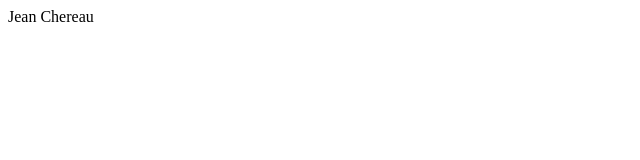
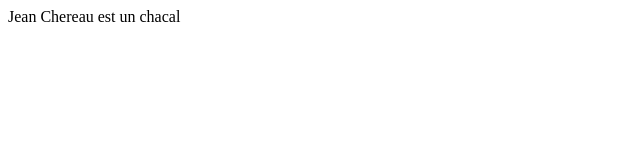
Before and after one commit to jeanchereau/jeanchereau.github.io, a plain HTML site: page index.html in a window 1280 px wide. Shown: the full height of the page, 0-640 px from the left. Drawn offline with Linux system fonts and the light colour scheme.

Commit message:
minor modification

```diff
--- a/index.html
+++ b/index.html
@@ -4,6 +4,6 @@
     <title>Jean Chereau</title>
 </head>
 <body>
-Jean Chereau
+Jean Chereau est un chacal
 </body>
 </html>
```
